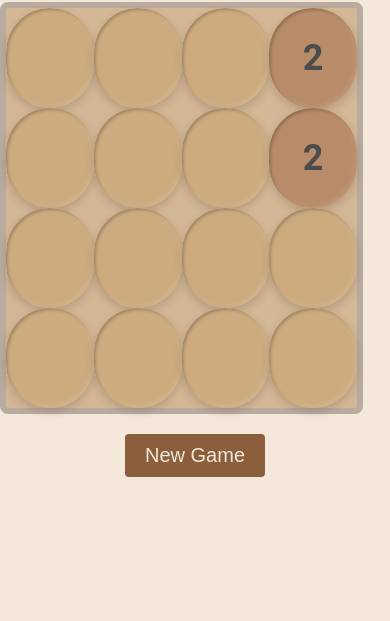
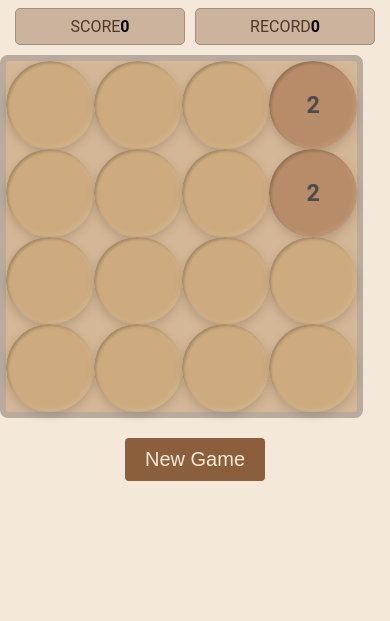
Before and after one commit to SANDRA-FULLSTACK/project2048, a plain HTML site: page index.html in a window 390 px wide. Shown: the part 223-844 px from the top of the page. Drawn offline with Linux system fonts and the light colour scheme.

Commit message:
responsive

```diff
--- a/index.html
+++ b/index.html
@@ -1,15 +1,16 @@
 <!DOCTYPE html>
 <html lang="en">
   <head>
-  <meta charset="UTF-8">
-  <meta name="viewport" content="width=device-width, initial-scale=1.0">
-  <link rel="stylesheet" href="style.css">
+    <meta charset="UTF-8" />
+    <meta name="viewport" content="width=device-width, initial-scale=1.0" />
+    <link rel="stylesheet" href="style.css" />
     <title>2048</title>
   </head>
   <body>
     <div class="container">
       <div class="header">
         <h1 class="title">2048</h1>
+        <div class="score-container">
           <div class="score_box">
             <span class="score_title">SCORE</span>
             <strong id="score" class="score"></strong>
@@ -19,8 +20,11 @@
             <strong id="record-score" class="record-score"></strong>
           </div>
         </div>
+      </div>
       <div id="game-board"></div>
-    <button id="new-game-btn" class="game_start_button" type="button">New Game</button>
+      <button id="new-game-btn" class="game_start_button" type="button">
+        New Game
+      </button>
     </div>
     <script src="script.js"></script>
   </body>
--- a/script.js
+++ b/script.js
@@ -1,5 +1,3 @@
-
-
 const scoreEl = document.getElementById("score");
 const recordScore = document.getElementById("record-score");
 const gameBoard = document.getElementById("game-board");
@@ -8,7 +6,7 @@ let board = [
   [0, 0, 0, 0],
   [0, 0, 0, 0],
   [0, 0, 0, 0],
-  [0, 0, 0, 0]
+  [0, 0, 0, 0],
 ];
 let score = 0;
 let recupScore = 0;
@@ -21,24 +19,20 @@ function startGame() {
   recupOldRecord(recordScore, recupScore);
 }
 
-function recupOldRecord (scoreEl, score) {
-
+function recupOldRecord(scoreEl, score) {
   if (scoreEl) {
     scoreEl.innerText = score.toString();
-  };
+  }
 }
 
-
 function resetBoard() {
-  board = board.map(row => row.map(() => 0));
+  board = board.map((row) => row.map(() => 0));
   score = 0;
 
   if (scoreEl) {
     scoreEl.innerText = score.toString();
   }
 }
-
-
 
 function addRandomTile() {
   const emptyTiles = [];
@@ -49,7 +43,8 @@ function addRandomTile() {
   }
 
   if (emptyTiles.length) {
-    const { row, col } = emptyTiles[Math.floor(Math.random() * emptyTiles.length)];
+    const { row, col } =
+      emptyTiles[Math.floor(Math.random() * emptyTiles.length)];
     board[row][col] = Math.random() < 0.9 ? 2 : 4;
   }
 }
@@ -70,29 +65,41 @@ function createTile(value) {
   const tile = document.createElement("div");
   tile.className = "tile";
   tile.textContent = value ? value : "";
-  tile.
-
-style.backgroundColor = getTileColor(value);
+  tile.style.backgroundColor = getTileColor(value);
   tile.style.backgroundImage = 'url("path/to/wood-texture.jpg")';
   tile.style.backgroundSize = "cover";
   tile.style.borderRadius = "50px";
   tile.style.boxShadow = "0 2px px rgba(0, 0, 0, 0.3)";
-  tile.
-  style.color = [2, 4, 8].includes(value) ? "#4c4c4c" : "#f3e8d9";
+  tile.style.color = [2, 4, 8].includes(value) ? "#4c4c4c" : "#f3e8d9";
   return tile;
 }
 
 function getTileColor(value) {
-  const colors = ["rgba(205, 170, 125, 0.9)", "rgba(181, 136, 99, 0.9)", "rgba(159, 120, 92, 0.9)", "rgba(139, 101, 74, 0.9)", "rgba(121, 85, 59, 0.9)", "rgba(101, 68, 41, 0.9)", "rgba(85, 51, 26, 0.9)", "rgba(69, 48, 30, 0.9)", "rgba(59, 42, 25, 0.9)", "rgba(50, 34, 20, 0.9)", "rgba(44, 28, 15, 0.9)", "rgba(35, 20, 10, 0.9)"] ;
-  return value === 0 ? colors[0] : colors[Math.log2(value)] || colors[colors.length - 1];
+  const colors = [
+    "rgba(205, 170, 125, 0.9)",
+    "rgba(181, 136, 99, 0.9)",
+    "rgba(159, 120, 92, 0.9)",
+    "rgba(139, 101, 74, 0.9)",
+    "rgba(121, 85, 59, 0.9)",
+    "rgba(101, 68, 41, 0.9)",
+    "rgba(85, 51, 26, 0.9)",
+    "rgba(69, 48, 30, 0.9)",
+    "rgba(59, 42, 25, 0.9)",
+    "rgba(50, 34, 20, 0.9)",
+    "rgba(44, 28, 15, 0.9)",
+    "rgba(35, 20, 10, 0.9)",
+  ];
+  return value === 0
+    ? colors[0]
+    : colors[Math.log2(value)] || colors[colors.length - 1];
 }
 
 function isValidMove(row, col, newRow, newCol) {
-
   if (newRow < 0 || newRow >= 4 || newCol < 0 || newCol >= 4) return false;
 
-
-  return board[newRow][newCol] === 0 || board[newRow][newCol] === board[row][col];
+  return (
+    board[newRow][newCol] === 0 || board[newRow][newCol] === board[row][col]
+  );
 }
 
 function moveTiles(direction) {
@@ -100,9 +107,8 @@ function moveTiles(direction) {
     up: (row, col) => ({ newRow: row - 1, newCol: col }),
     down: (row, col) => ({ newRow: row + 1, newCol: col }),
     left: (row, col) => ({ newRow: row, newCol: col - 1 }),
-    right: (row, col) => ({ newRow: row, newCol: col + 1 })
+    right: (row, col) => ({ newRow: row, newCol: col + 1 }),
   };
-
 
   if (!moveFunctions[direction]) return;
 
@@ -135,7 +141,12 @@ function moveTiles(direction) {
 }
 
 document.addEventListener("keydown", function (event) {
-  const directionKeys = { ArrowUp: "up", ArrowDown: "down", ArrowLeft: "left", ArrowRight: "right" };
+  const directionKeys = {
+    ArrowUp: "up",
+    ArrowDown: "down",
+    ArrowLeft: "left",
+    ArrowRight: "right",
+  };
   if (directionKeys[event.key]) moveTiles(directionKeys[event.key]);
 });
 
--- a/style.css
+++ b/style.css
@@ -1,93 +1,136 @@
-
 body {
-  background-color:#f3e8d9;
+  background-color: #f3e8d9;
   height: 100vh;
   display: flex;
   justify-content: center;
   align-items: center;
   margin: 0;
-  font-family: 'Roboto', sans-serif;
+  font-family: "Roboto", sans-serif;
 }
+
 .container {
   text-align: center;
-  width: 412px;
+  width: 25.75rem;
 }
 
 .header {
   display: flex;
-  flex-direction: columns;
+  flex-direction: column;
   align-items: center;
+  justify-content: center;
+  margin-bottom: 0.625rem;
+}
+
+.score-container {
+  display: flex;
+  flex-direction: row;
   justify-content: space-between;
-  margin-bottom: 10px
+  width: 100%;
+  max-width: 25rem;
+  padding: 0 0.625rem;
+  box-sizing: border-box;
 }
 
 .score_box {
   background-color: #cbb39d;
   border: 1px solid #a58d76;
-  padding: 8px 13px;
+  padding: 0.5rem 0.8125rem;
   display: flex;
-  flex-direction: rowq;
-  border-radius: 5px;
-}
-.score_title
-.record_title {
-display: block;
-color: #4f3829;
-
+  flex-direction: row;
+  border-radius: 0.3125rem;
+  flex-grow: 1;
+  justify-content: center;
+  max-width: 11.25rem;
+  margin: 0 0.3125rem;
+  box-sizing: border-box;
 }
 
-.score
-.oldScore {
+.score_title,
+.record_title {
+  display: block;
+  color: #4f3829;
+}
+
+.score .oldScore {
   color: #f3e8d9;
-  font-size: 30px;
+  font-size: 1.875rem;
   display: block;
-  font-weight:bold;
-  margin-top: 4px;
+  font-weight: bold;
+  margin-top: 0.25rem;
 }
 
 .title {
-  font-size: 60px;
+  font-size: 3.75rem;
   color: #4f3829;
   font-weight: 900;
   margin: 0;
+  padding-bottom: 1.25rem;
 }
+
 #game-board {
-  width: 400px;
-  height: 400px;
+  width: 25rem;
+  height: 25rem;
   max-width: 90vmin;
   background-color: #d4b796;
-  border: 6px solid #baab9f;
-  border-radius: 8px;
+  border: 0.375rem solid #baab9f;
+  border-radius: 0.5rem;
   display: grid;
   grid-template-columns: repeat(4, 1fr);
   grid-template-rows: repeat(4, 1fr);
 }
+
 .tile {
   display: flex;
   align-items: center;
   justify-content: center;
-  font-size: 36px;
+  font-size: 2.25rem;
   font-weight: bold;
-  transition: transform 0.2s ease, box-shadow 0.2s ease, background-color 0.2s ease;
+  transition: transform 0.2s ease, box-shadow 0.2s ease,
+    background-color 0.2s ease;
   color: rgba(60, 40, 30, 0.85);
-  box-shadow: inset -2px -2px 4px rgba(255, 255, 255, 0.1),
-              inset 2px 2px 3px rgba(0, 0, 0, 0.2),
-              0px 4px 10px rgba(0, 0, 0, 0.15);
+  box-shadow: inset -0.125rem -0.125rem 0.25rem rgba(255, 255, 255, 0.1),
+    inset 0.125rem 0.125rem 0.1875rem rgba(0, 0, 0, 0.2),
+    0 0.25rem 0.625rem rgba(0, 0, 0, 0.15);
 }
+
 .tile.merge {
   transform: scale(1.1);
   background-color: #f9e1b5;
-  box-shadow: 0 8px 15px rgba(0, 0, 0, 0.5);
+  box-shadow: 0 0.5rem 0.9375rem rgba(0, 0, 0, 0.5);
 }
+
 .game_start_button {
   background-color: #8b5e3c;
   color: #f3e8d9;
   border: 0;
-  margin-top: 20px;
-  padding: 10px 20px;
-  font-size: 20px;
-  border-radius: 4px;
+  margin-top: 1.25rem;
+  padding: 0.625rem 1.25rem;
+  font-size: 1.25rem;
+  border-radius: 0.25rem;
 }
+
 button:hover {
   transform: scale(1.1);
 }
+
+@media (max-width: 48em) {
+  #game-board {
+    width: 80vw;
+    height: 80vw;
+  }
+
+  .tile {
+    font-size: 5vw;
+  }
+}
+
+@media (max-width: 30em) {
+  #game-board {
+    width: 90vw;
+    height: 90vw;
+  }
+
+  .tile {
+    font-size: 6vw;
+  }
+}
```
Lines whose indentation alone changed are shown as unchanged.
